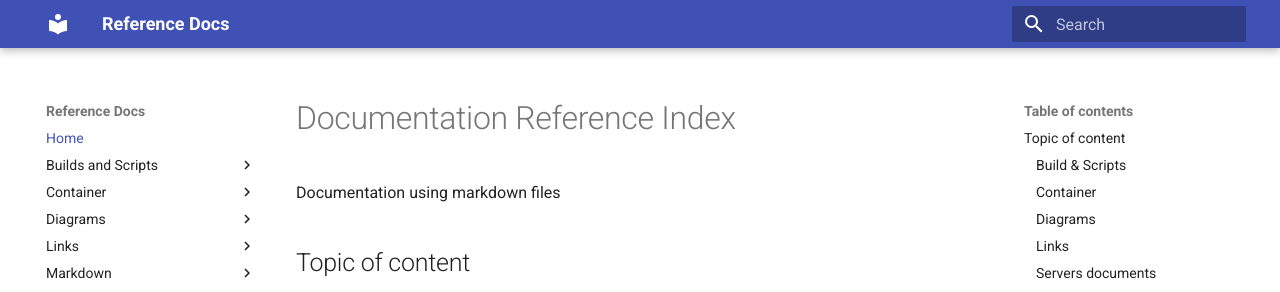
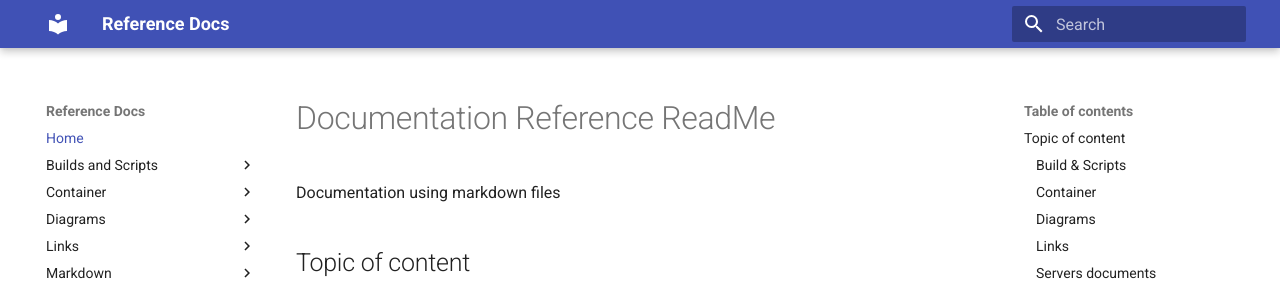
Before and after one commit to psathesh/markdown-doc-reference, an MkDocs documentation site: the page built from docs/README.md, in a window 1280 px wide and 900 px high. Shown: the top 292 px of the window. Built offline with MkDocs 1.6.1 and Material for MkDocs 9.7.7, drawn with Linux system fonts in a browser that asks for light colours; old or Windows-style settings are respelled for this version of MkDocs; part of the change alters nothing that is shown.

Commit message:
Removed the index.md file

```diff
--- a/README.md
+++ b/docs/README.md
@@ -1,6 +1,6 @@
 
 
-# Documentation Reference Read
+# Documentation Reference ReadMe
 Documentation using markdown files
 
 
--- a/docs/index.md
+++ /dev/null
@@ -1,50 +0,0 @@
-
-
-# Documentation Reference Index
-Documentation using markdown files
-
-
-## Topic of content
-
-#### Build & Scripts
-+ [01. Bash](build-and-scripts/bash)
-+ [02. Gradle](build-and-scripts/gradle)
-+ [03. network](build-and-scripts/network)
-+ [04. SSH](build-and-scripts/ssh)
-
-#### Container
-
-+ [01. Docker](container/docker)
-+ [02. Helm](container/helm)
-+ [03. Kubernetes](container/kubernetes)
-+ [04. Minikube](container/minikube)
-
-#### Diagrams
-+ [01. PlantUML](diagrams/diagrams)
-
-#### Links
-+ [01. AwsCli](links/aws-cli)
-+ [02. LetsEncrypt](links/letsencrypt)
-+ [03. Mac Softwares](links/mac-softwares)
-+ [04. MkDocs](links/mkdocs)
-
-#### Servers documents
-
-+ [01. DynamoDB](servers/dynamodb)
-+ [02. ElasticSearch](servers/elasticsearch)
-+ [03. Kafka](servers/kafka)
-+ [04. Kibana](servers/kibana)
-+ [05. MongoDB](servers/mongodb)
-+ [06. Nginx](servers/nginx)
-+ [07. Redis](servers/redis)
-
-#### Service-discovery
-+ [01. Aws cloud map](service-discovery/aws-cloud-map)
-+ [02. Consul](service-discovery/consul)
-+ [03. Eureka](service-discovery/eureka)
-
-#### Skills
-+ [01. TechStack](skills/techstack)
-
-#### Spring
-+ [01. Spring-boot](spring/spring-boot)
--- a/mkdocs.yml
+++ b/mkdocs.yml
@@ -56,11 +56,8 @@ plugins:
       input_folder: "src"
       input_extensions: "" # comma separated list of extensions to parse, by default every file is parsed
 
-pages:
-    - Home: index.md
-
 nav:
-    - Home: index.md
+    - Home: README.md
     - Builds and Scripts:
         - Bash: build-and-scripts/bash.md
         - Gradle: build-and-scripts/gradle.md
```
